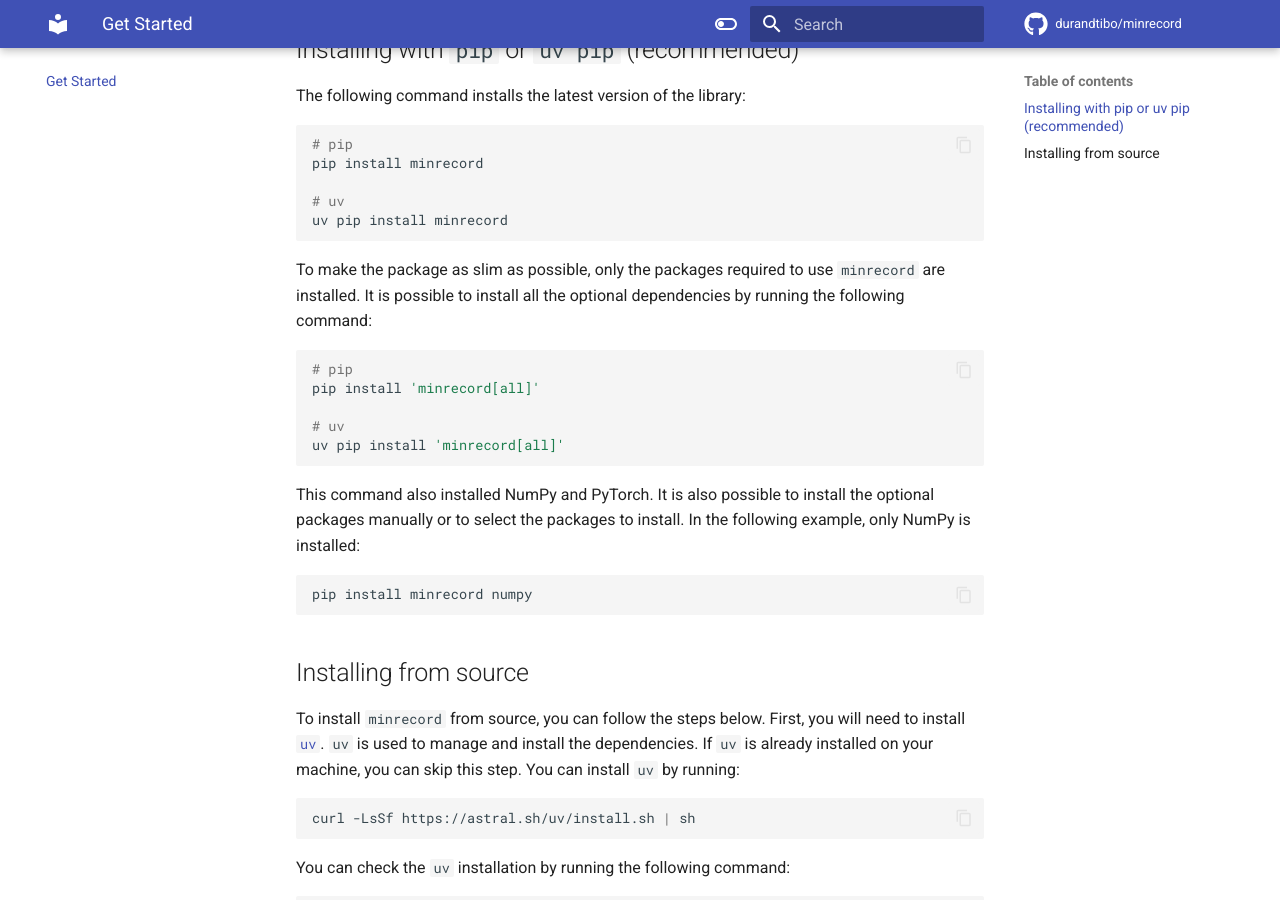
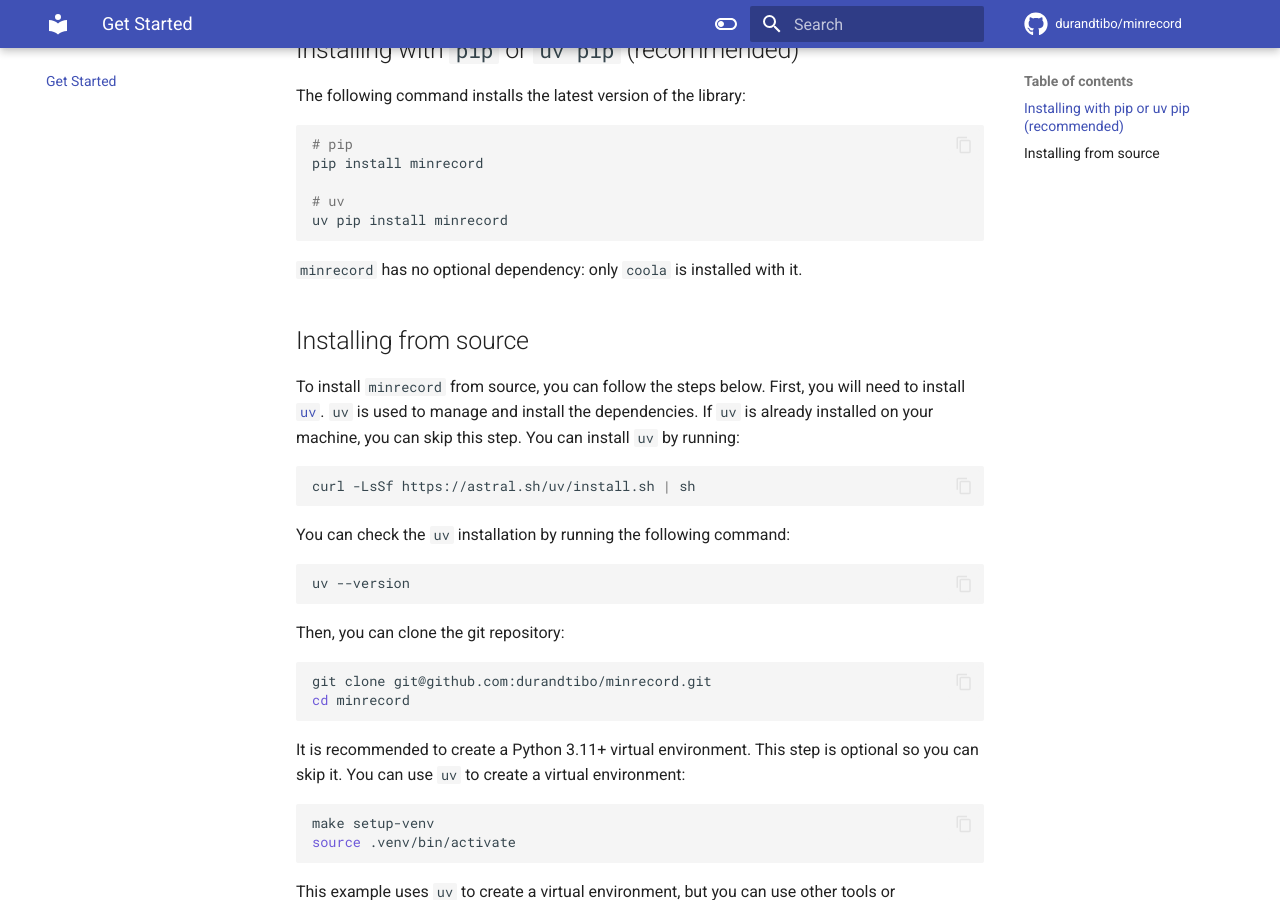
Before and after one commit to durandtibo/minrecord, an MkDocs documentation site: the page built from docs/docs/get_started.md, in a window 1280 px wide and 900 px high, scrolled down 261 px. Built offline with MkDocs 1.6.1 and Material for MkDocs 9.7.7, drawn with Linux system fonts in a browser that asks for light colours; comment, search, counter and statistics services are not loaded; the version menu is left out.

Commit message:
Remove the documented features that do not exist (#526)
Co-authored-by: Claude Sonnet 5.5 <noreply@anthropic.com>

````diff
--- a/docs/docs/get_started.md
+++ b/docs/docs/get_started.md
@@ -16,24 +16,7 @@ pip install minrecord
 uv pip install minrecord
 ```
 
-To make the package as slim as possible, only the packages required to use `minrecord` are installed.
-It is possible to install all the optional dependencies by running the following command:
-
-```shell
-# pip
-pip install 'minrecord[all]'
-
-# uv
-uv pip install 'minrecord[all]'
-```
-
-This command also installed NumPy and PyTorch.
-It is also possible to install the optional packages manually or to select the packages to install.
-In the following example, only NumPy is installed:
-
-```shell
-pip install minrecord numpy
-```
+`minrecord` has no optional dependency: only `coola` is installed with it.
 
 ## Installing from source
 
````
Also changed, not shown: docs/docs/faq.md (+7 -13 lines), docs/docs/index.md (+0 -1 lines), docs/docs/quickstart.md (+0 -2 lines), docs/docs/usage_guide.md (+2 -3 lines), README.md, 1 other file.
